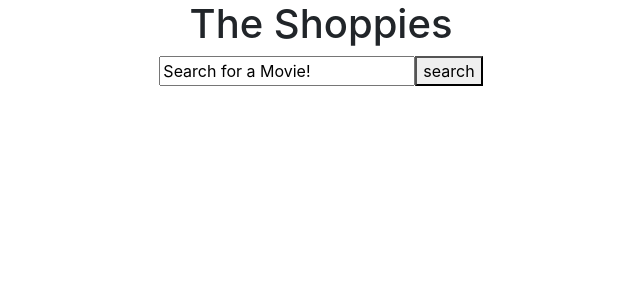
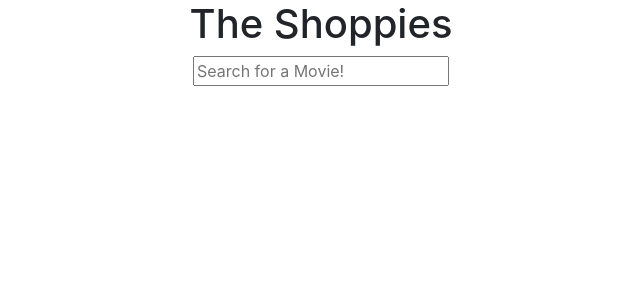
Before and after one commit to tiroxxx/MovieNominees, a React (Create React App) app: page / in a window 1280 px wide. Shown: the top 300 px of the page, without its empty margins (319-959 px from the left). Built offline with nearby package versions, Linux system fonts and the light colour scheme.

Commit message:
added api call everytime something is typed

```diff
--- a/src/App.js
+++ b/src/App.js
@@ -1,20 +1,18 @@
 import './App.css';
-import React, { useState, useEffect } from "react";
+import React, { useState } from "react";
 import Title from "./components/Title";
 import Form from "./components/Form";
 import API from "./utils/API";
 import Results from "./components/Results";
-import NominatedMovies from "./components/Nominated"
 
 function App() {
   const [movies, setMovies] = useState([]);
   const [nominated, setNominated] = useState([]);
-  // const [formInput, setFormInput] = useState([]);
 
-
-  function search(e) {
-    e.preventDefault();
-    API.searchMovie("Rambo")
+  function search(keyword) {
+    console.log(keyword);
+    if (keyword.trim() !== "") {
+      API.searchMovie(keyword)
         .then(res => {
           if (res === undefined || res.data.Response === "False") {
             console.log("not found");
@@ -23,6 +21,8 @@ function App() {
             setMovies(res.data.Search)
           }
         })
+    }
+
   }
 
   function nominate(e) {
@@ -43,11 +43,19 @@ function App() {
     setNominated(arr);
   }
 
+  function handleInputChange(e) {
+    const keyword = e.target.value
+    if(keyword === "") {
+      document.querySelector(".results").textContent = ""
+    }
+    search(keyword);
+  }
+
 
   return (
     <div className="App">
       <Title />
-      <Form search={search} />
+      <Form search={search} handleInputChange={handleInputChange} />
       <Results movies={movies}
         nominate={nominate}
         nominated={nominated}
--- a/src/components/Form.js
+++ b/src/components/Form.js
@@ -1,11 +1,10 @@
 import React from "react";
 import Input from "./Input";
 
-function Form({ search }) {
+function Form({ search, handleInputChange }) {
     return (
         <form className="text-center">
-            <Input type="text" value="Search for a Movie!" />
-            <button onClick={search}>search</button>
+            <Input handleInputChange={handleInputChange} type="text" value="Search for a Movie!" />
         </form>
     )
 }
--- a/src/components/Input.js
+++ b/src/components/Input.js
@@ -1,9 +1,8 @@
 import React from "react";
 
-function Input({ type, value }) {
+function Input({ type, value, handleInputChange }) {
     return (
-        <input type={type} value={value} />
-
+        <input onChange={handleInputChange} type={type} placeholder={value} />
     )
 }
 
--- a/src/components/Nominated.js
+++ /dev/null
@@ -1,21 +0,0 @@
-import React from "react";
-import Row from "./Row";
-import Col from "./Col";
-
-function NominatedMovies({ nominated }) {
-    return (
-        nominated.map(nominatedMovie => (
-            <Row key={nominatedMovie.imdbID}>
-                <Col size="offset-4 col-2">
-                    {nominatedMovie.Poster === "N/A" ?
-                        <img src="https://via.placeholder.com/100x150" alt="Poster" /> :
-                        <img src={nominatedMovie.Poster} alt="Poster" />}
-                </Col>
-                <Col size="col-6">
-                    <p>Title: {nominatedMovie.Title} ({nominatedMovie.Year})</p>                </Col>
-            </Row>
-        ))
-    )
-}
-
-export default NominatedMovies;
--- a/src/components/Results.js
+++ b/src/components/Results.js
@@ -5,13 +5,17 @@ import Row from "./Row"
 function Results({ movies, nominate, nominated, deleteMovie }) {
 
     movies.forEach(movie => {
-        if (nominated.some(elem => elem.imdbID === movie.imdbID)) {
-            console.log("same movie");
-            document.querySelector("#nominate[data-id=" + movie.imdbID +"]").disabled = true;
+        const nominateButton = document.querySelector("#nominate[data-id=" + movie.imdbID + "]")
+        if (nominateButton) {
+            // if movie is nominated, disable button
+            if (nominated.some(elem => elem.imdbID === movie.imdbID)) {
+                nominateButton.disabled = true;
+            }
+            else {
+                nominateButton.disabled = false;
+            }
         }
-        else {
-            document.querySelector("#nominate[data-id=" + movie.imdbID +"]").disabled = false;
-        }
+
     });
 
     return (
```
Also changed, not shown: 1 other file (tests, documents, lock files or other folders). Lines whose indentation alone changed are shown as unchanged.
